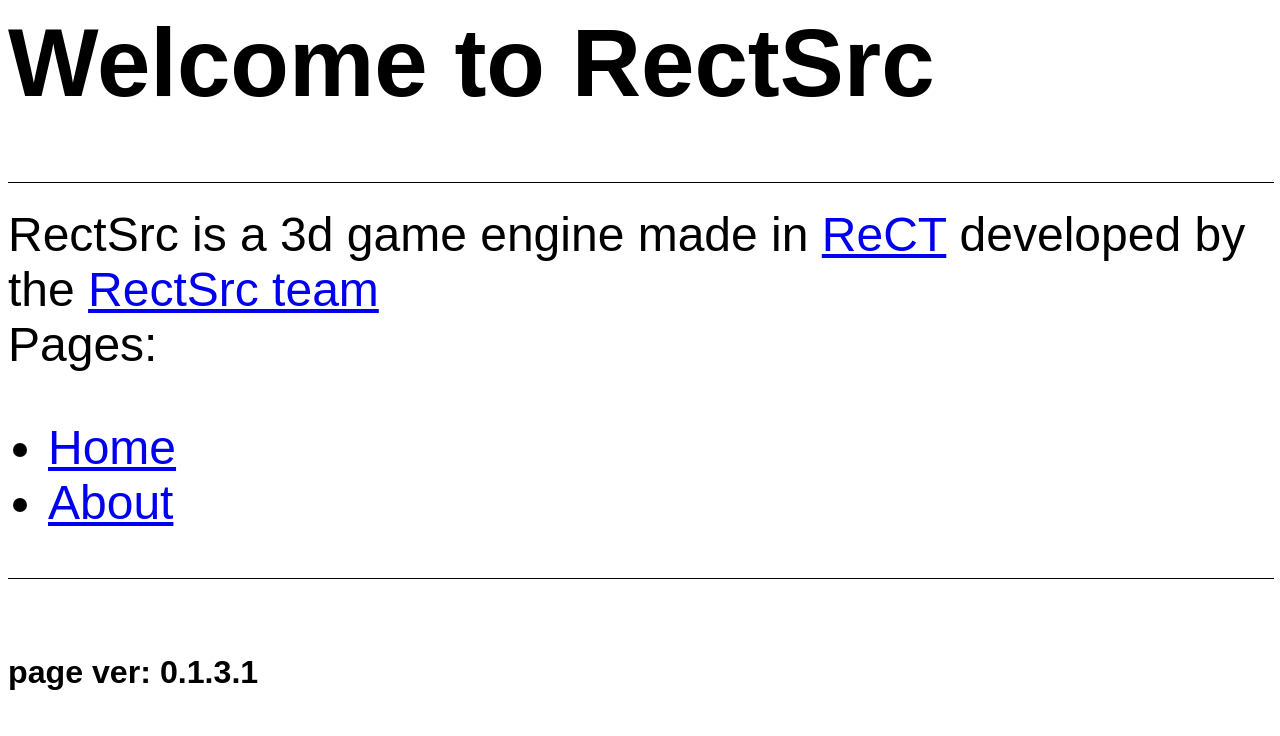
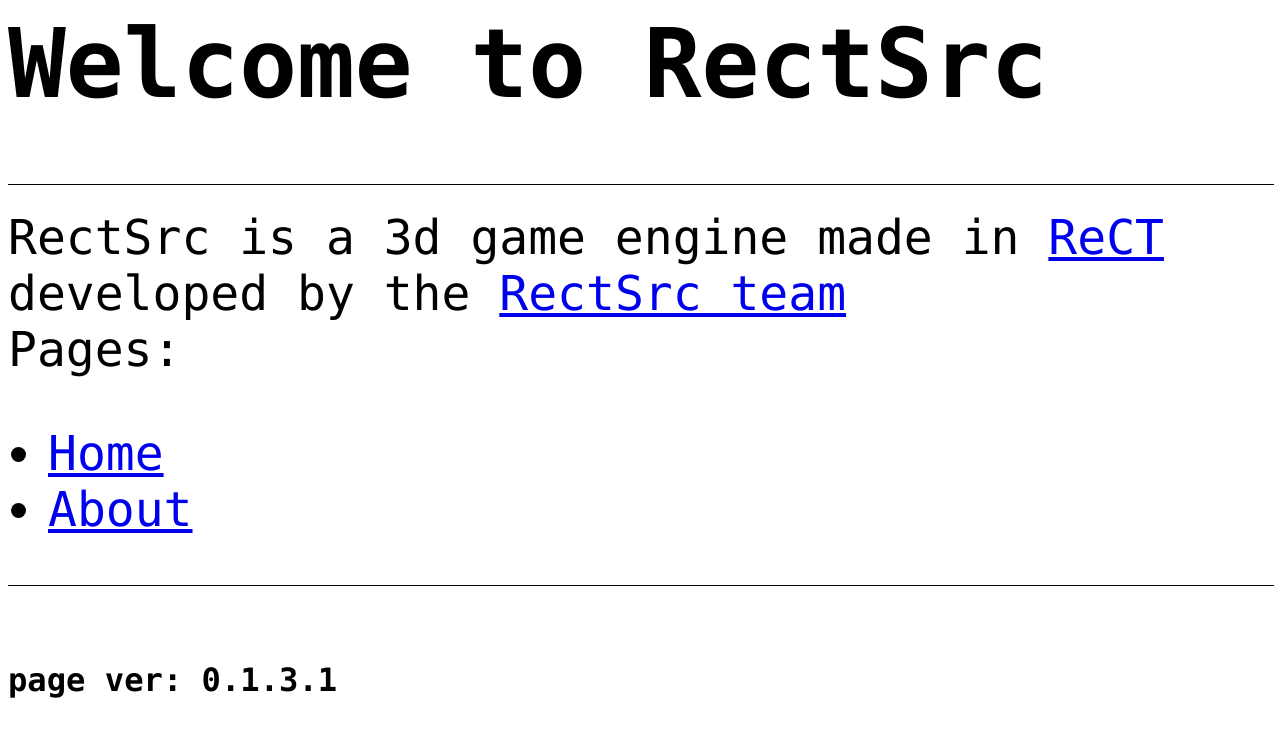
Before and after one commit to RectSrc/RectSrc.github.io, a plain HTML site: page index.html in a window 1280 px wide. Drawn offline with Linux system fonts and the light colour scheme.

Commit message:
Update index.html

```diff
--- a/index.html
+++ b/index.html
@@ -1,6 +1,6 @@
 <title>ReCTSrc</title>
 <link rel="icon" type="image/png" href="/favicon.PNG"/>
-<font face="Arial", size="18">
+<font face="Consolas", size="18">
 <body>
 <h1>Welcome to RectSrc</h1>
 <hr size="1" width="100%" color="black">
```
